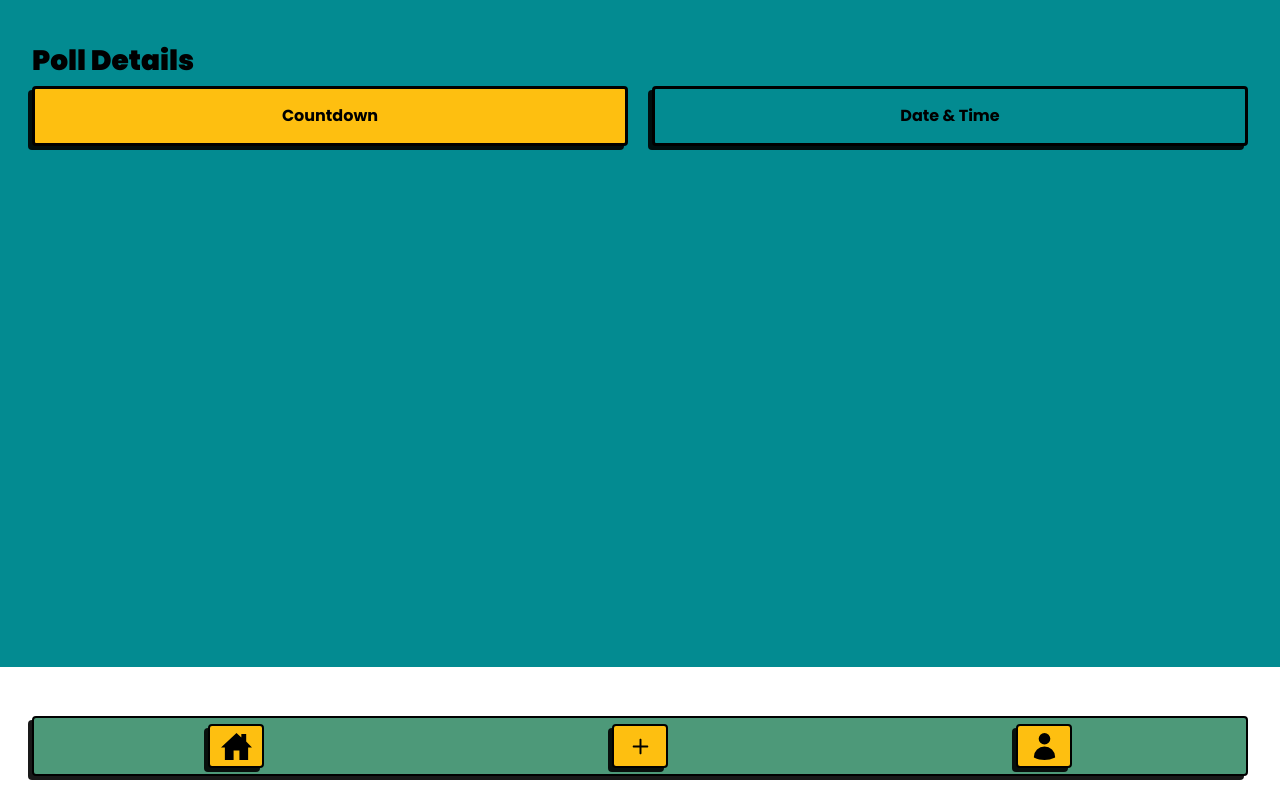
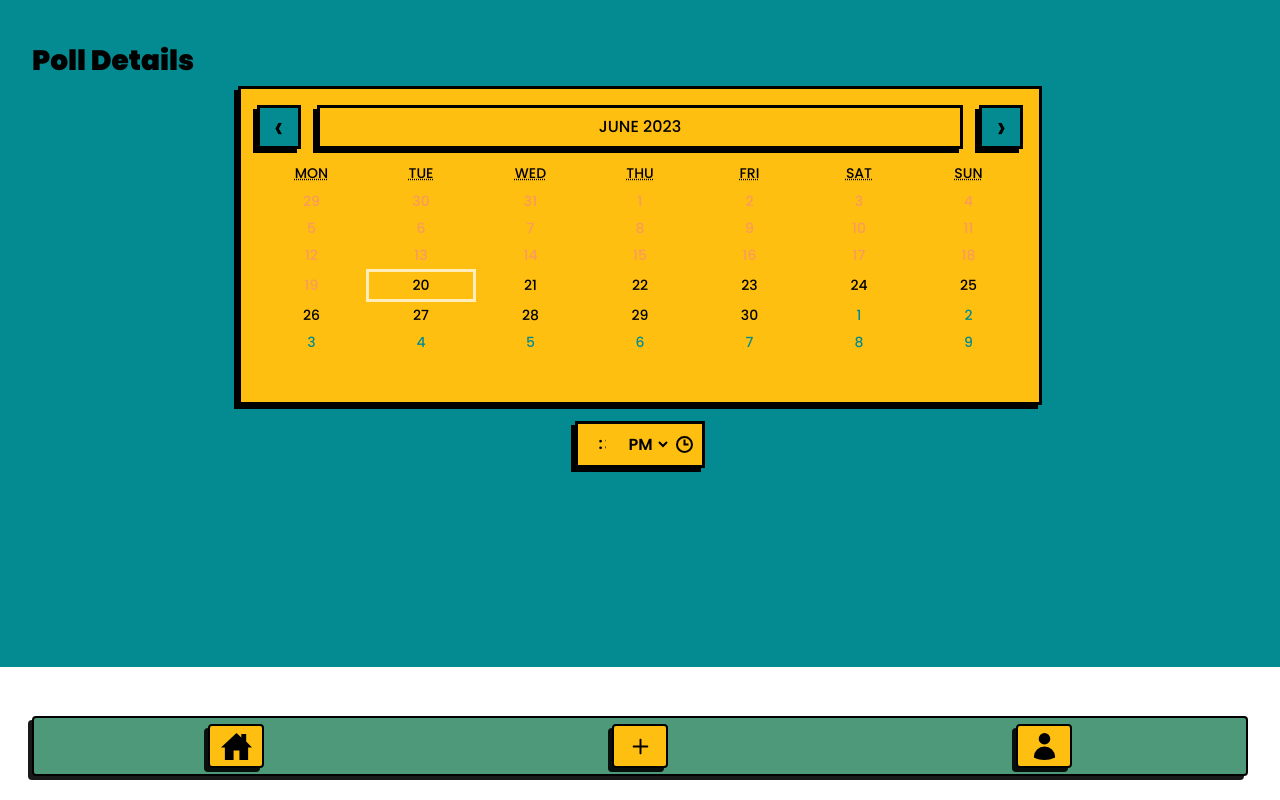
Before and after one commit to devhausleipzigacademy/camp9-final-project, a Next.js app: page /calendar in a window 1280 px wide. Built offline with nearby package versions, Linux system fonts and the light colour scheme.

Commit message:
Finishes up time picker.

```diff
--- a/app/(protected)/calendar/calendar.css
+++ /dev/null
@@ -1,120 +0,0 @@
-.react-calendar {
-  max-width: 100%;
-  box-shadow: -4px 4px 0px rgba(0, 0, 0, 1);
-  border: 3px solid #000000;
-  font-family: 'Poppins';
-  font-weight: 500;
-  font-size: 14px;
-}
-.react-calendar__year-view__months__month {
-  text-transform: uppercase;
-}
-
-.react-calendar--doubleView {
-  width: 700px;
-}
-
-.react-calendar--doubleView .react-calendar__viewContainer {
-  display: flex;
-}
-
-.react-calendar--doubleView .react-calendar__viewContainer > * {
-  width: 50%;
-  margin: 0.5em;
-}
-
-.react-calendar,
-.react-calendar *,
-.react-calendar *:before,
-.react-calendar *:after {
-  -moz-box-sizing: border-box;
-  -webkit-box-sizing: border-box;
-  box-sizing: border-box;
-}
-
-.react-calendar button {
-  margin: 0;
-  outline: none;
-}
-
-.react-calendar button:enabled:hover {
-  cursor: pointer;
-}
-
-.react-calendar__navigation {
-  display: flex;
-  height: 44px;
-  margin-bottom: 1em;
-  gap: 16px;
-}
-
-.react-calendar__navigation button {
-  min-width: 44px;
-  border: 3px black solid;
-  box-shadow: -4px 4px 0px rgba(0, 0, 0, 1);
-}
-.react-calendar__navigation__next-button,
-.react-calendar__navigation__prev-button {
-  background-color: #038b91;
-  font-size: 2rem;
-  line-height: 2rem;
-}
-
-.react-calendar__year-view__months,
-.react-calendar__month-view {
-  min-height: 188px;
-}
-
-.react-calendar__month-view__weekdays {
-  text-align: center;
-  text-transform: uppercase;
-  text-decoration: none;
-  margin-bottom: 4px;
-  font-family: 'Poppins';
-  font-weight: 500;
-  font-size: 14px;
-}
-
-.react-calendar__month-view__weekNumbers .react-calendar__tile {
-  display: flex;
-  align-items: center;
-  justify-content: center;
-}
-
-.react-calendar__month-view__days__day--neighboringMonth {
-  color: #038b91;
-}
-
-.react-calendar__tile {
-  width: 30px;
-  padding: 0px;
-  background: none;
-  text-align: center;
-  margin: 4px;
-  box-sizing: border-box;
-  border: 3px transparent solid;
-}
-
-.react-calendar__tile:disabled {
-  color: #fa9a5d;
-}
-
-.react-calendar__tile:enabled:hover,
-.react-calendar__tile:enabled:focus {
-  border: 3px solid #000000;
-}
-
-.react-calendar__tile--now {
-  border: 3px #ffedbc solid;
-}
-
-.react-calendar--selectRange .react-calendar__tile--hover {
-  background-color: #e6e6e6;
-}
-
-.react-calendar__navigation__label__labelText {
-  text-transform: uppercase;
-  font-family: 'Poppins';
-  font-weight: 500;
-  font-size: 16px;
-}
--- a/app/(protected)/calendar/page.tsx
+++ b/app/(protected)/calendar/page.tsx
@@ -1,18 +1,28 @@
 'use client';
-import Button from '@/components/shared/buttons/Button';
-import React, { useState } from 'react';
+import React, { Suspense, useEffect, useState } from 'react';
 import Calendar from 'react-calendar';
-import './calendar.css';
 import TimePicker from 'react-time-picker';
 
 function page() {
-  const [date, onChange] = useState(new Date());
-  const [time, onChangeTime] = useState(new Date());
-  const [isCountdown, setIsCountdown] = useState(true);
+  const [dateTime, setDateTime] = useState(new Date());
+  const [showTime, setShowTime] = useState(false);
+  useEffect(() => {
+    setShowTime(true);
+  }, []);
+  function setTime(timeString: string) {
+    const hoursAndMinutes = timeString.split(':');
+    const newDateTime = new Date(dateTime);
+    newDateTime.setHours(
+      parseInt(hoursAndMinutes[0]!),
+      parseInt(hoursAndMinutes[1]!),
+      0
+    );
+    setDateTime(newDateTime);
+  }
   return (
     <main className="px-8 py-10 bg-teal h-[667px]">
       <h1 className="title-black mb-1">Poll Details</h1>
-      <div className="mb-4 flex gap-6">
+      {/* <div className="mb-4 flex gap-6">
         <Button
           variant={isCountdown ? 'primary' : 'quinary'}
           handleClick={() => setIsCountdown(true)}
@@ -25,24 +35,44 @@ function page() {
         >
           Date & Time
         </Button>
-      </div>
-      {isCountdown ? (
-        <></>
-      ) : (
-        <>
+      </div> */}
+      <div className="flex flex-col gap-4 items-center">
         <Calendar
-            className="shadow-brutal p-4 bg-yellow"
+          className="calendar"
           prev2Label={null}
           next2Label={null}
           minDetail="year"
           minDate={new Date()}
           showFixedNumberOfWeeks={true}
-            onChange={() => console.log('New date is: ', date)}
-            value={date}
+          onChange={() => {}}
+          value={dateTime}
+          navigationAriaLabel="Go up"
+          nextAriaLabel="Next"
+          prevAriaLabel="Previous"
+          aria-label="Calendar"
         />
-          <TimePicker onChange={() => {}} value={time} />
-        </>
+        {showTime && (
+          <TimePicker
+            onContextMenu={e => e.preventDefault()}
+            className="timePicker"
+            amPmAriaLabel="Select AM/PM"
+            clearAriaLabel="Clear value"
+            clockAriaLabel="Toggle clock"
+            hourAriaLabel="Hour"
+            maxDetail="minute"
+            clearIcon={null}
+            minuteAriaLabel="Minute"
+            nativeInputAriaLabel="Time"
+            secondAriaLabel="Second"
+            shouldOpenClock={() => false}
+            value={dateTime}
+            onChange={value => {
+              setTime(value as string);
+            }}
+            onInvalidChange={() => console.log('error!')}
+          />
         )}
+      </div>
     </main>
   );
 }
--- a/app/globals.css
+++ b/app/globals.css
@@ -219,6 +219,144 @@
       #79cb65,
       #4d9979
     );
+  }
+  /* ======================== */
+  /* TIME PICKER */
+  /* ======================== */
+  .timePicker .react-time-picker__wrapper {
+    width: fit-content;
+    @apply border-brutal shadow-brutal flex gap-1 p-2 body-semibold bg-yellow;
+  }
+  .timePicker .react-time-picker__inputGroup {
+    width: fit-content;
+    @apply flex gap-[2px];
+  }
+  .timePicker .react-time-picker__inputGroup__input {
+    border-color: white;
+  }
+  .timePicker * {
+    @apply bg-yellow;
+  }
+  /* ======================== */
+  /* CALENDAR */
+  /* ======================== */
+  .react-calendar {
+    max-width: 100%;
+    box-shadow: -4px 4px 0px rgba(0, 0, 0, 1);
+    border: 3px solid #000000;
+    font-family: 'Poppins';
+    font-weight: 500;
+    font-size: 14px;
+    @apply shadow-brutal p-4 bg-yellow;
+  }
+  .calendar .react-calendar__year-view__months__month {
+    text-transform: uppercase;
+  }
+
+  .calendar .react-calendar--doubleView {
+    width: 700px;
+  }
+
+  .calendar .react-calendar--doubleView .react-calendar__viewContainer {
+    display: flex;
+  }
+
+  .calendar .react-calendar--doubleView .react-calendar__viewContainer > * {
+    width: 50%;
+    margin: 0.5em;
+  }
+
+  .calendar .react-calendar,
+  .calendar .react-calendar *,
+  .calendar .react-calendar *:before,
+  .calendar .react-calendar *:after {
+    -moz-box-sizing: border-box;
+    -webkit-box-sizing: border-box;
+    box-sizing: border-box;
+  }
+
+  .calendar .react-calendar button {
+    margin: 0;
+    outline: none;
+  }
+
+  .calendar .react-calendar button:enabled:hover {
+    cursor: pointer;
+  }
+
+  .calendar .react-calendar__navigation {
+    display: flex;
+    height: 44px;
+    margin-bottom: 1em;
+    gap: 16px;
+  }
+
+  .calendar .react-calendar__navigation button {
+    min-width: 44px;
+    border: 3px black solid;
+    box-shadow: -4px 4px 0px rgba(0, 0, 0, 1);
+  }
+  .calendar .react-calendar__navigation__next-button,
+  .calendar .react-calendar__navigation__prev-button {
+    background-color: #038b91;
+    font-size: 2rem;
+    line-height: 2rem;
+  }
+
+  .calendar .react-calendar__year-view__months,
+  .calendar .react-calendar__month-view {
+    min-height: 223px;
+  }
+
+  .calendar .react-calendar__month-view__weekdays {
+    text-align: center;
+    text-transform: uppercase;
+    text-decoration: none;
+    margin-bottom: 4px;
+    font-family: 'Poppins';
+    font-weight: 500;
+    font-size: 14px;
+  }
+
+  .calendar .react-calendar__month-view__weekNumbers .react-calendar__tile {
+    display: flex;
+    align-items: center;
+    justify-content: center;
+  }
+
+  .calendar .react-calendar__month-view__days__day--neighboringMonth {
+    color: #038b91;
+  }
+
+  .calendar .react-calendar__tile {
+    padding: 3px;
+    background: none;
+    text-align: center;
+    box-sizing: border-box;
+  }
+
+  .calendar .react-calendar__tile:disabled {
+    color: #fa9a5d;
+  }
+
+  .calendar .react-calendar__tile:enabled:hover,
+  .calendar .react-calendar__tile:enabled:focus {
+    border: 3px solid #000000;
+  }
+
+  .calendar .react-calendar__tile--now {
+    border: 3px #ffedbc solid;
+  }
+
+  .calendar .react-calendar--selectRange .react-calendar__tile--hover {
+    background-color: #e6e6e6;
+  }
+
+  .calendar .react-calendar__navigation__label__labelText {
+    text-transform: uppercase;
+    font-family: 'Poppins';
+    font-weight: 500;
+    font-size: 16px;
   }
 }
 
--- a/package.json
+++ b/package.json
@@ -17,6 +17,7 @@
     "next": "rolled back to 13.4.3 due to known middleware error https://stackoverflow.com/questions/76422276/module-parse-failed-identifier-nextresponse-has-already-been-declared-36-m"
   },
   "dependencies": {
+    "@ashwinthomas/react-time-picker-dropdown": "^1.0.4",
     "@auth/prisma-adapter": "^1.0.0",
     "@babel/core": "^7.22.1",
     "@headlessui/react": "^1.7.14",
@@ -46,6 +47,7 @@
     "react-time-picker": "^6.2.0",
     "react-toastify": "^9.1.3",
     "tailwindcss": "3.3.2",
+    "time-picker-scroll": "^0.1.2",
     "typescript": "5.0.4",
     "webpack": ">=5.0.0 <6.0.0",
     "zod": "^3.21.4",
```
Also changed, not shown: 1 other file (tests, documents, lock files or other folders). Lines whose indentation alone changed are shown as unchanged.
